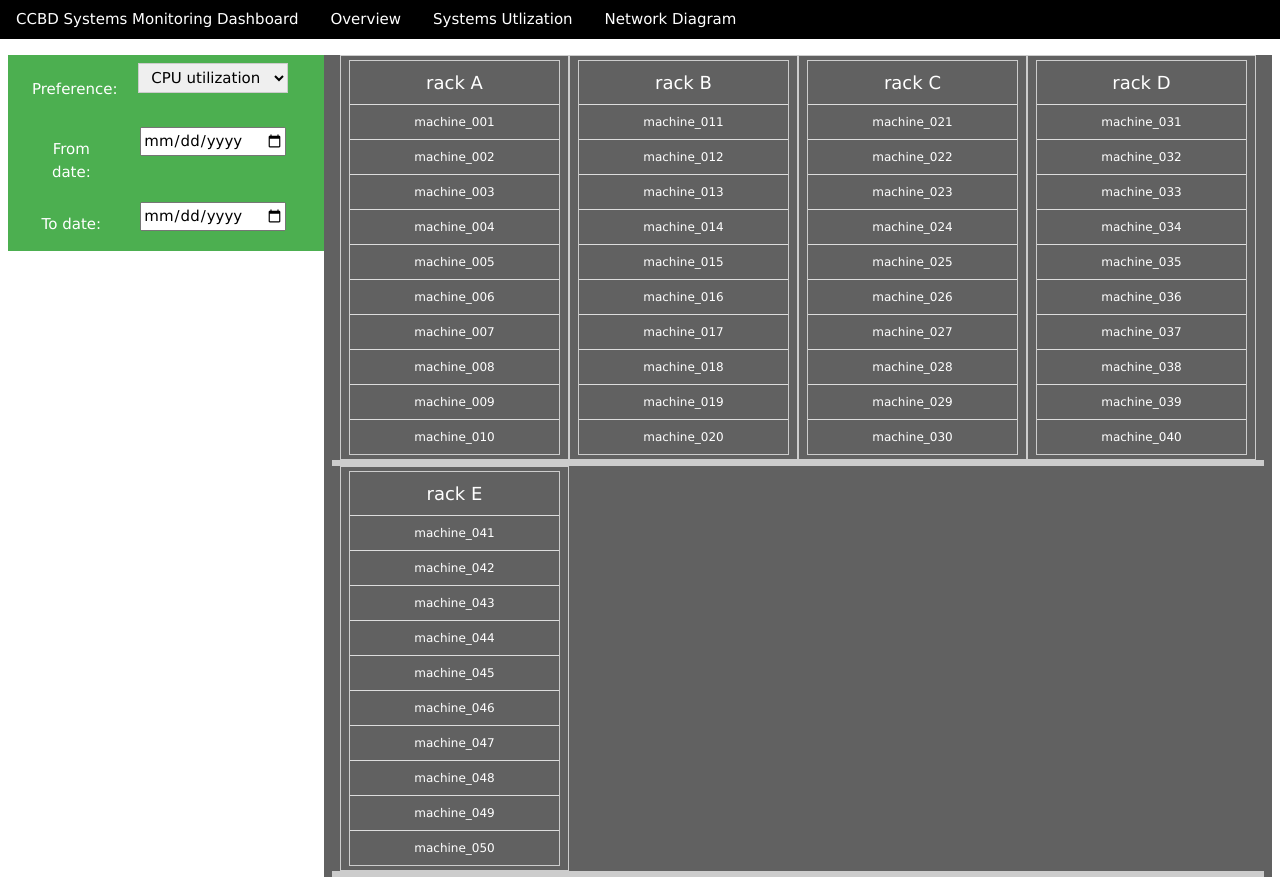
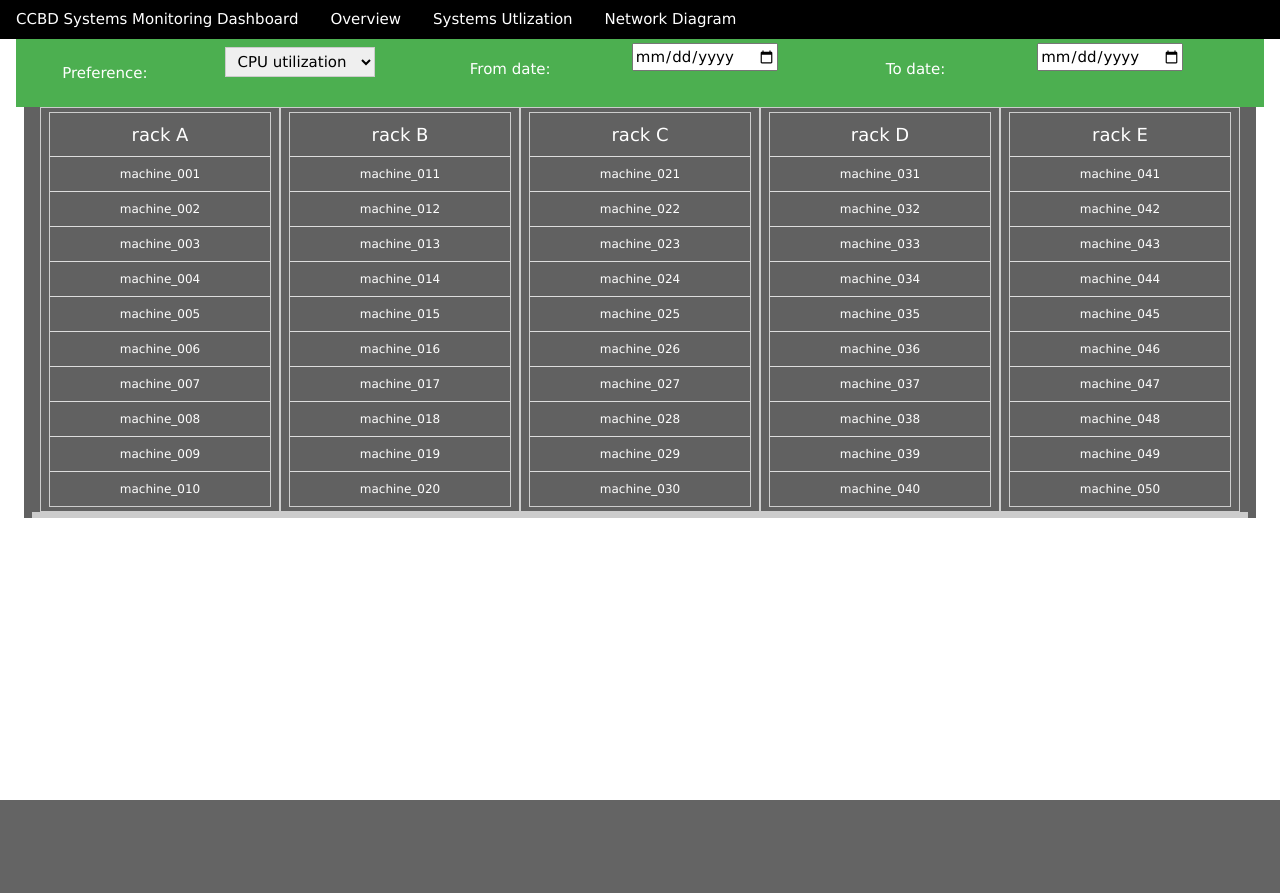
Before and after one commit to SofDevs-Do/R-LMON, a Flask app: page / in a window 1280 px wide. After the commit the page ends 800 px from the top, so only its background shows below. Run offline with Flask 2, Linux system fonts and the light colour scheme.

Commit message:
Changed the location of the preference and date input to the top.

```diff
--- a/web_frontend/static/js/rlmon_action.js
+++ b/web_frontend/static/js/rlmon_action.js
@@ -1,4 +1,7 @@
 rlmon_toggle_nav={
+
+    // The number of racks to be shown in One row of the screen.
+    number_of_racks_in_row: 5,
 
     setup_nav_buttons: function() {
 	var x;
@@ -64,14 +67,15 @@ rlmon_toggle_nav={
 	    // for each room
 	    for (j = 0; j < Object.keys(data_json[i]['rack_list']).length; j++) {
 		// for each rack.
-		if (j%4==0) {
+		if (j%this.number_of_racks_in_row==0) {
 		    // make a new rack group.
 		    rack_group = document.createElement("div");
-		    rack_group.classList.add('4-racks', 'w3-row-padding', 'w3-bottombar');
+		    rack_group.classList.add('5-racks', 'w3-row-padding', 'w3-bottombar');
 		}
 
 		rack_object = document.createElement("div");
-		rack_object.classList.add("w3-quarter", "w3-padding-small", "w3-border");
+		rack_object.classList.add("w3-col", "w3-container", "w3-padding-small", "w3-border");
+		rack_object.style.width=(100/this.number_of_racks_in_row).toString()+"%";
 		ul_object = document.createElement("ul");
 		ul_object.classList.add("w3-ul", "w3-border", "w3-center", "w3-small");
 
@@ -84,18 +88,25 @@ rlmon_toggle_nav={
 		// add machines to each rack.
 		for (k = 0; k < data_json[i]['rack_list'][j]['machine_list'].length; k++) {
 		    li_object = document.createElement("li");
+		    li_object.rlmon_id = data_json[i]['rack_list'][j]['machine_list'][k];
+		    li_object.rlmon_meta_data = null;
 		    li_object.classList.add("w3-hover-shadow");
 		    li_object.innerHTML = data_json[i]['rack_list'][j]['machine_list'][k];
+		    li_object.addEventListener("mouseover", this.show_meta_data);
 		    ul_object.appendChild(li_object);
 		}
 		rack_object.appendChild(ul_object);
 
 		rack_group.appendChild(rack_object);
 
-		if (j%4==0) {
+		if (j%this.number_of_racks_in_row==0) {
 		    main_rack_div.appendChild(rack_group);
 		}
 	    }
 	}
+    },
+
+    show_meta_data: function(e) {
+
     }
 }
--- a/web_frontend/templates/index.html
+++ b/web_frontend/templates/index.html
@@ -17,16 +17,15 @@
       </div>
     </div>
 
-    <div id="overview-div" class="rlmon-display-div">
-      <div class="w3-row w3-row-padding w3-section">
+    <div id="overview-div" class="rlmon-display-div w3-container">
 
-	<div class="w3-col s3 w3-green w3-center">
+	<div class="w3-container w3-col w3-row-padding w3-green w3-center">
 
-	  <div class="w3-row-padding w3-padding-small">
+	  <div class="w3-container w3-third w3-row-padding w3-padding-small">
 	    <div class="w3-third w3-padding-small">
 	      <p>Preference:</p>
 	    </div>
-	    <div class="w3-twothird w3-center w3-padding-small">
+	    <div class="w3-container w3-twothird w3-center w3-padding-small">
 	      <select class="w3-padding-small w3-border" name="option">
 		<option> CPU utilization </option>
 		<option> RAM utilization </option>
@@ -36,27 +35,29 @@
 	    </div>
 	  </div>
 
-	  <div class="w3-row-padding">
-	    <div class="w3-third">
+	  <div class="w3-third w3-row-padding">
+	    <div class="w3-third w3-padding-small">
 	      <p>From date:</p>
 	    </div>
-	    <div class="w3-twothird w3-center w3-padding-small">
+	    <div class="w3-container w3-twothird w3-center w3-padding-small">
 	      <input type="date" id="from-date-input" name="from-date">
 	    </div>
 	  </div>
 
-	  <div class="w3-row-padding">
-	    <div class="w3-third">
+	  <div class="w3-third w3-row-padding">
+	    <div class="w3-third w3-padding-small">
 	      <p>To date:</p>
 	    </div>
-	    <div class="w3-twothird w3-center w3-padding-small">
+	    <div class="w3-container w3-twothird w3-center w3-padding-small">
 	      <input type="date" id="to-date-input" name="to-date">
 	    </div>
 	  </div>
 
 	</div>
 
-	<div id="rack-disp" class="w3-col s9 w3-dark-grey w3-center">
+      <div class="w3-row w3-row-padding w3-section">
+
+	<div id="rack-disp" class="w3-col w3-dark-grey w3-center">
 	  <!-- The rack display -->
 	</div>
 
```
